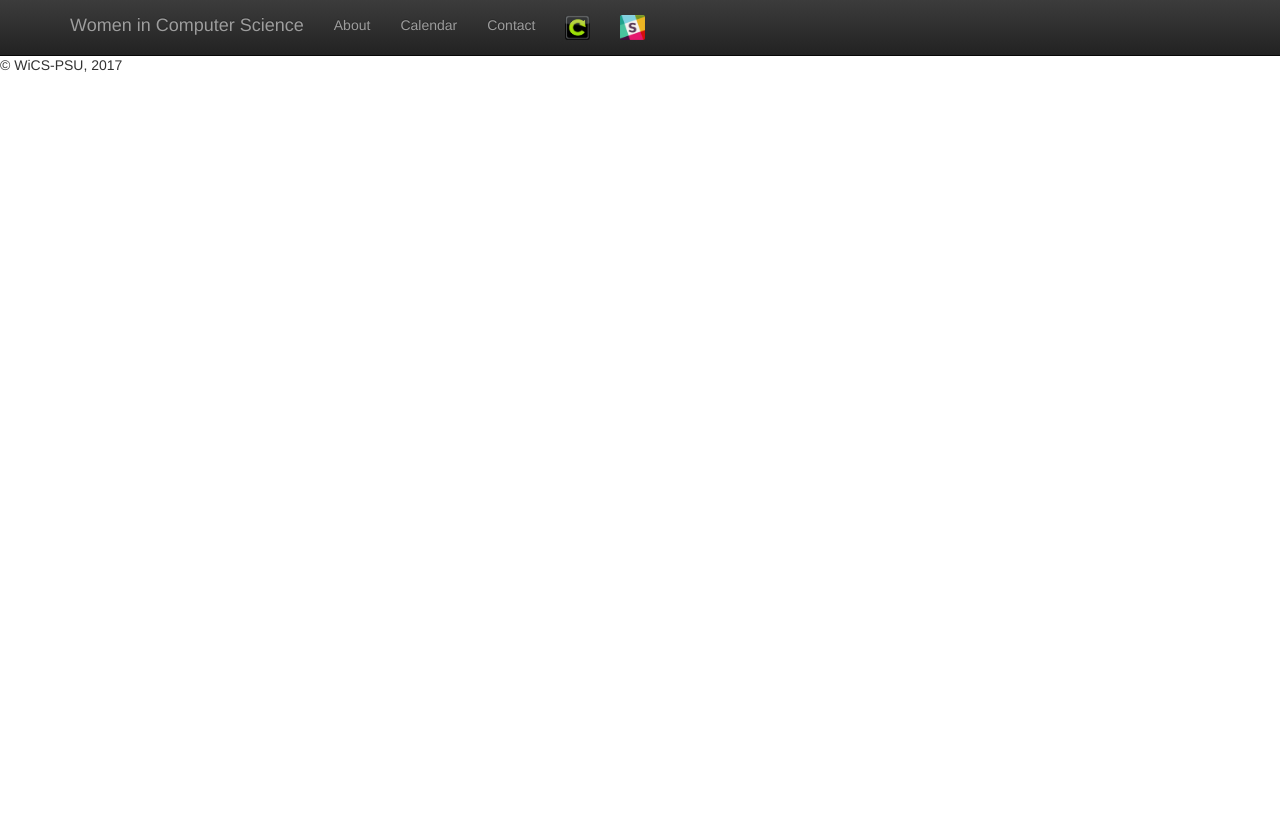
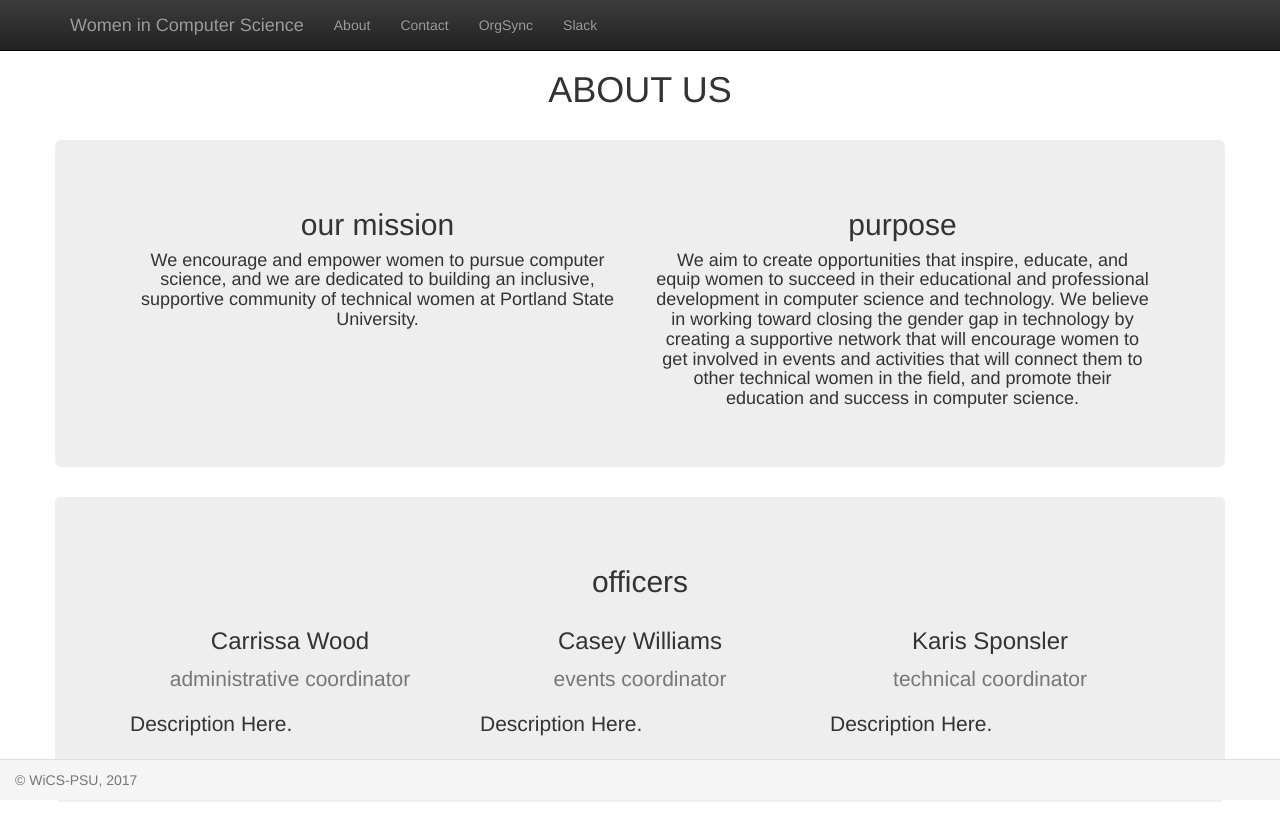
Before and after one commit to karikittie/WiCS_site, a Django app: page /about/ in a window 1280 px wide. Before the commit the page ends 72 px from the top, so only its background shows below. Run offline with Django 3.2, Linux system fonts and the light colour scheme; some libraries are stand-ins or nearby versions.

Commit message:
fixed navbar links. made footer fixed to bottom. about page is wire-framed.

```diff
--- a/static/CSS/generalStyles.css
+++ b/static/CSS/generalStyles.css
@@ -2,7 +2,7 @@
 
 /* This is to fix a header-nav bug in Bootstrap */
 body {
-    padding-top: 55px;
+    padding-top: 50px;
 }
 
 .rounded-corners {
--- a/templates/about.html
+++ b/templates/about.html
@@ -1,7 +1,48 @@
 {% extends 'index.html' %}
 
 {% block body %}
-
-
-
+<div class="container text-center">
+    <h1>ABOUT US</h1><br>
+    <div class="row text-center jumbotron">
+        <div class="col-lg-6">
+        <h2>our mission</h2>
+        <h4>
+            We encourage and empower women to pursue computer science,
+            and we are dedicated to building an inclusive, supportive
+            community of technical women at Portland State University.
+        </h4>
+        </div>
+        <div class="col-lg-6">
+            <h2>purpose</h2>
+            <h4>
+                We aim to create opportunities that inspire, educate, and equip women to succeed in their educational
+                and professional development in computer science and technology. We believe in working toward closing
+                the gender gap in technology by creating a supportive network that will encourage women to get involved
+                in events and activities that will connect them to other technical women in the field, and promote
+                their education and success in computer science.
+            </h4>
+        </div>
+    </div>
+    <div class="row jumbotron">
+        <h2>officers</h2>
+        <div class="col-lg-4">
+            <h3>Carrissa Wood</h3><p class="text-muted">administrative coordinator</p>
+            <p class="text-left">
+                Description Here.
+            </p>
+        </div><!-- /.col-lg-4 -->
+        <div class="col-lg-4">
+            <h3>Casey Williams</h3><p class="text-muted">events coordinator</p>
+            <p class="text-left">
+                Description Here.
+            </p>
+        </div><!-- /.col-lg-4 -->
+        <div class="col-lg-4">
+            <h3>Karis Sponsler</h3><p class="text-muted">technical coordinator</p>
+            <p class="text-left">
+                Description Here.
+            </p>
+        </div>
+    </div>
+</div>
 {% endblock %}
--- a/templates/footer.html
+++ b/templates/footer.html
@@ -1,4 +1,4 @@
-<footer>
+<footer class="panel-footer text-muted navbar-fixed-bottom">
     <script>
         document.write("&copy; WiCS-PSU, " + new Date().getFullYear());
     </script>
--- a/templates/header.html
+++ b/templates/header.html
@@ -20,15 +20,14 @@
                     <span class="icon-bar"></span>
                     <span class="icon-bar"></span>
                 </button>
-                <a class="navbar-brand" href="#">Women in Computer Science</a>
+                <a class="navbar-brand" href="/">Women in Computer Science</a>
             </div>
             <div id="navbar" class="collapse navbar-collapse">
                 <ul class="nav navbar-nav">
-                    <li><a href="#about">About</a></li>
-                    <li><a href="#calendar">Calendar</a></li>
-                    <li><a href="#contact">Contact</a></li>
-                    <li><a href="" alt="org sync page"><img class="small-icon" src="/static/images/orgsyncLogo.png" /></a></li>
-                    <li><a href="" alt="slack team"><img class="small-icon" src="/static/images/slackLogo.png" /></a></li>
+                    <li><a href="/about/">About</a></li>
+                    <li><a href="/contact/">Contact</a></li>
+                    <li><a href="https://orgsync.com/158259/chapter" alt="org sync page" target="_blank">OrgSync</a></li>
+                    <li><a href="https://wics-psu.slack.com" alt="slack team" target="_blank">Slack</a></li>
                 </ul>
             </div><!--/.nav-collapse -->
         </div>
```
Also changed, not shown: templates/home.html (+10 -7 lines).
